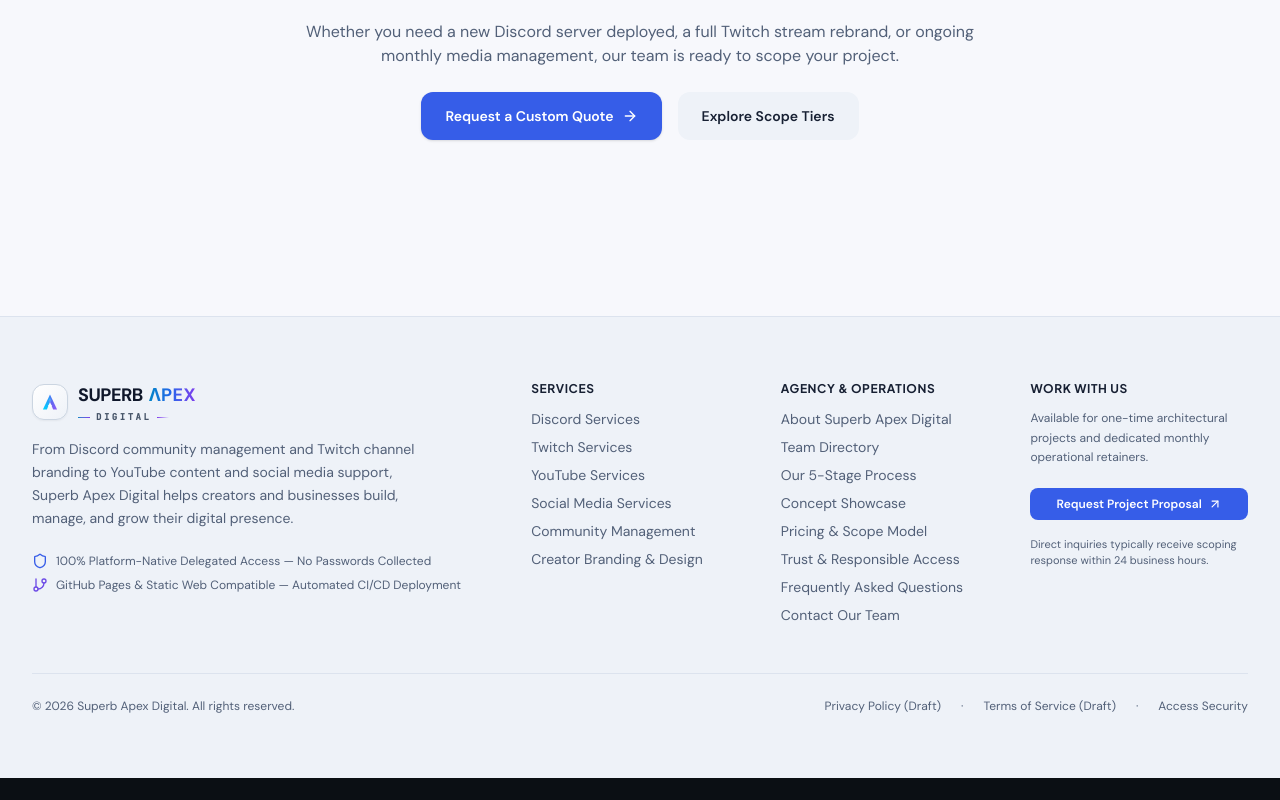
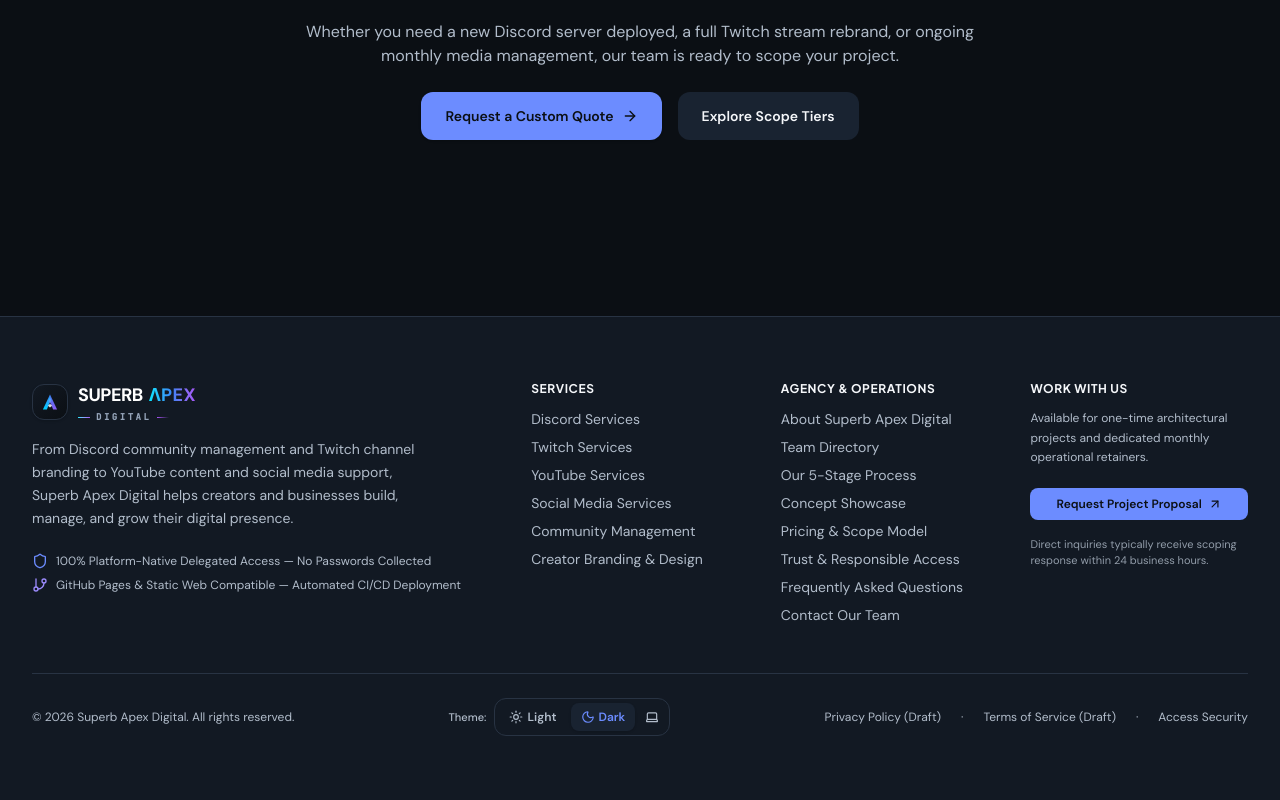
Before and after one commit to SuperbApexDigital/Superb-Apex-Digital, a React (Vite) app: page / in a window 1280 px wide. Shown: the part 3878-4678 px from the top of the page. Before the commit the page ends 4656 px from the top, so only its background shows below. Built offline with nearby package versions, Linux system fonts and the light colour scheme.

Commit message:
feat: implement theme toggle with system preference support
Add a dark/light mode toggle to the navbar and footer, including initialization logic in the document head to prevent FOUC and support system theme synchronization.

```diff
--- a/index.html
+++ b/index.html
@@ -46,6 +46,25 @@
       ]
     }
     </script>
+    <script>
+      (function() {
+        try {
+          var saved = localStorage.getItem('sad_theme');
+          var prefersDark = window.matchMedia && window.matchMedia('(prefers-color-scheme: dark)').matches;
+          var isDark = saved === 'dark' || (!saved) || (saved === 'system' && prefersDark);
+          if (saved === 'light') isDark = false;
+          if (isDark) {
+            document.documentElement.classList.add('dark');
+            document.documentElement.setAttribute('data-theme', 'dark');
+            document.documentElement.style.colorScheme = 'dark';
+          } else {
+            document.documentElement.classList.remove('dark');
+            document.documentElement.setAttribute('data-theme', 'light');
+            document.documentElement.style.colorScheme = 'light';
+          }
+        } catch (e) {}
+      })();
+    </script>
   </head>
   <body class="antialiased selection:bg-[#365DE8]/20 dark:selection:bg-[#6C8CFF]/20 selection:text-[#365DE8] dark:selection:text-[#6C8CFF]">
     <div id="root"></div>
--- a/src/components/layout/Footer.tsx
+++ b/src/components/layout/Footer.tsx
@@ -1,6 +1,7 @@
 import React from 'react';
 import { useRouter } from '../../context/RouterContext';
 import { ApexLogo } from '../common/ApexLogo';
+import { ThemeToggle } from '../common/ThemeToggle';
 import { Shield, GitBranch, ArrowUpRight } from 'lucide-react';
 import { RoutePath } from '../../types';
 
@@ -122,10 +123,15 @@ export const Footer: React.FC = () => {
           </div>
         </div>
 
-        {/* Bottom hairline bar with copyright and legal policies */}
-        <div className="mt-12 pt-6 border-t border-[#DCE3EE] dark:border-[#283343] flex flex-col sm:flex-row items-center justify-between gap-4 text-xs text-[#526078] dark:text-[#B2BDCB]">
+        {/* Bottom hairline bar with copyright, theme selector, and legal policies */}
+        <div className="mt-12 pt-6 border-t border-[#DCE3EE] dark:border-[#283343] flex flex-col md:flex-row items-center justify-between gap-4 text-xs text-[#526078] dark:text-[#B2BDCB]">
+          <div className="flex items-center gap-3">
+            <span>© {new Date().getFullYear()} Superb Apex Digital. All rights reserved.</span>
+          </div>
+
           <div className="flex items-center gap-2">
-            <span>© {new Date().getFullYear()} Superb Apex Digital. All rights reserved.</span>
+            <span className="text-[11px] font-medium text-[#526078] dark:text-[#B2BDCB]">Theme:</span>
+            <ThemeToggle />
           </div>
 
           <div className="flex items-center gap-5">
--- a/src/components/layout/Navbar.tsx
+++ b/src/components/layout/Navbar.tsx
@@ -137,7 +137,13 @@ export const Navbar: React.FC = () => {
               </button>
             </div>
 
-            <div className="pt-4">
+            {/* Theme switcher for mobile menu */}
+            <div className="pt-3 pb-1 border-t border-[#DCE3EE] dark:border-[#283343] mt-2 flex items-center justify-between px-3">
+              <span className="text-xs font-semibold text-[#526078] dark:text-[#B2BDCB]">Appearance</span>
+              <ThemeToggle />
+            </div>
+
+            <div className="pt-3">
               <button
                 type="button"
                 onClick={() => handleNavClick('quote')}
--- a/src/index.css
+++ b/src/index.css
@@ -1,4 +1,6 @@
 @import "tailwindcss";
+
+@custom-variant dark (&:where(.dark, .dark *, [data-theme="dark"], [data-theme="dark"] *));
 
 @layer base {
   :root {
```
